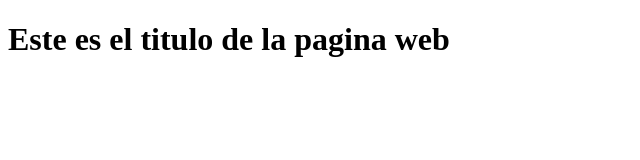
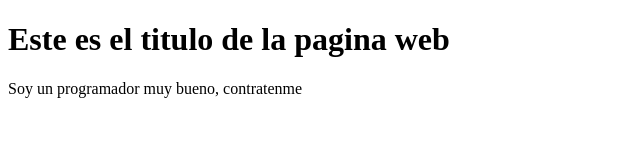
Before and after one commit to JuanChianetta/clase-html-itba, a plain HTML site: page index.html in a window 1280 px wide. Shown: the whole page, without its empty margins (0-640 px from the left). Drawn offline with Linux system fonts and the light colour scheme.

Commit message:
cambio 2

```diff
--- a/index.html
+++ b/index.html
@@ -10,6 +10,7 @@
     <h1>
         Este es el titulo de la pagina web
     </h1>
+    <p>Soy un programador muy bueno, contratenme</p>
 
 </body>
 </html>
```
